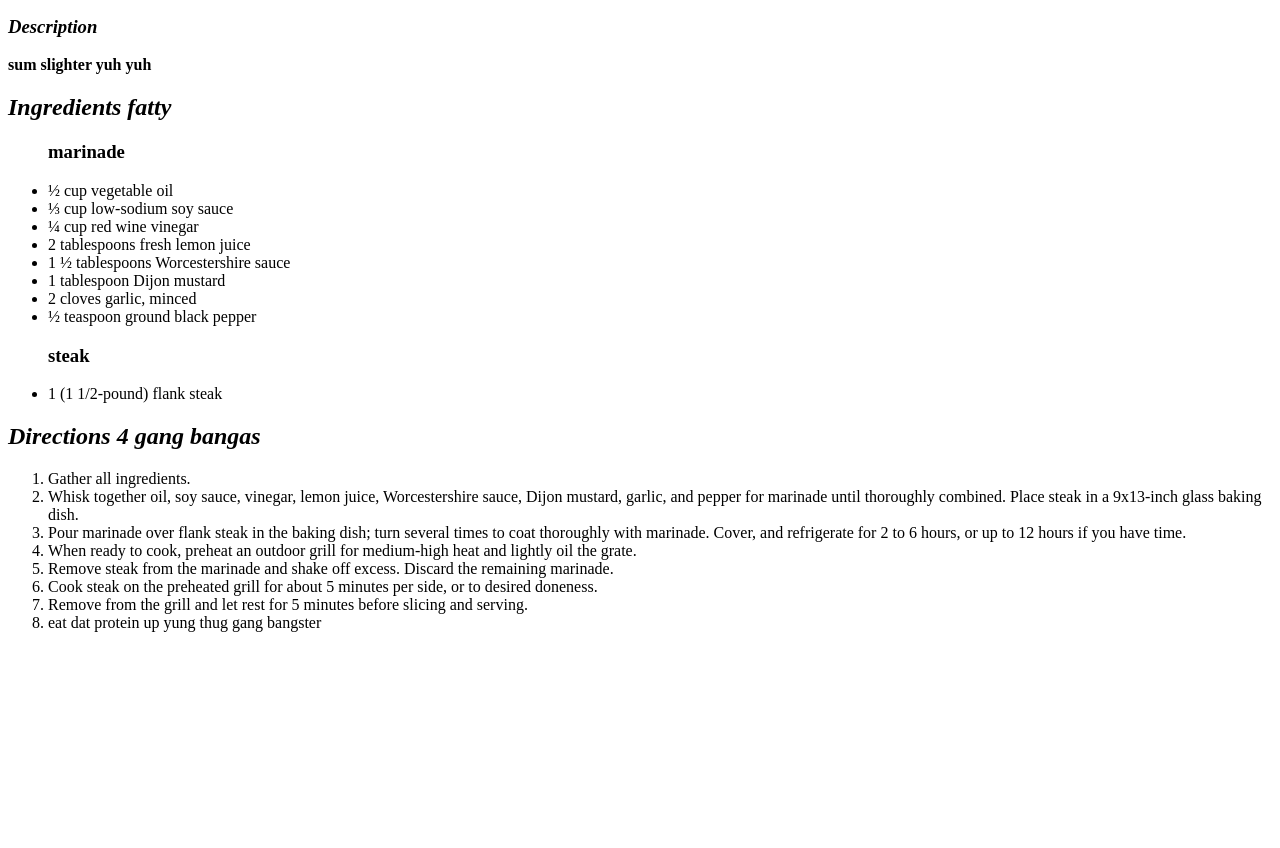
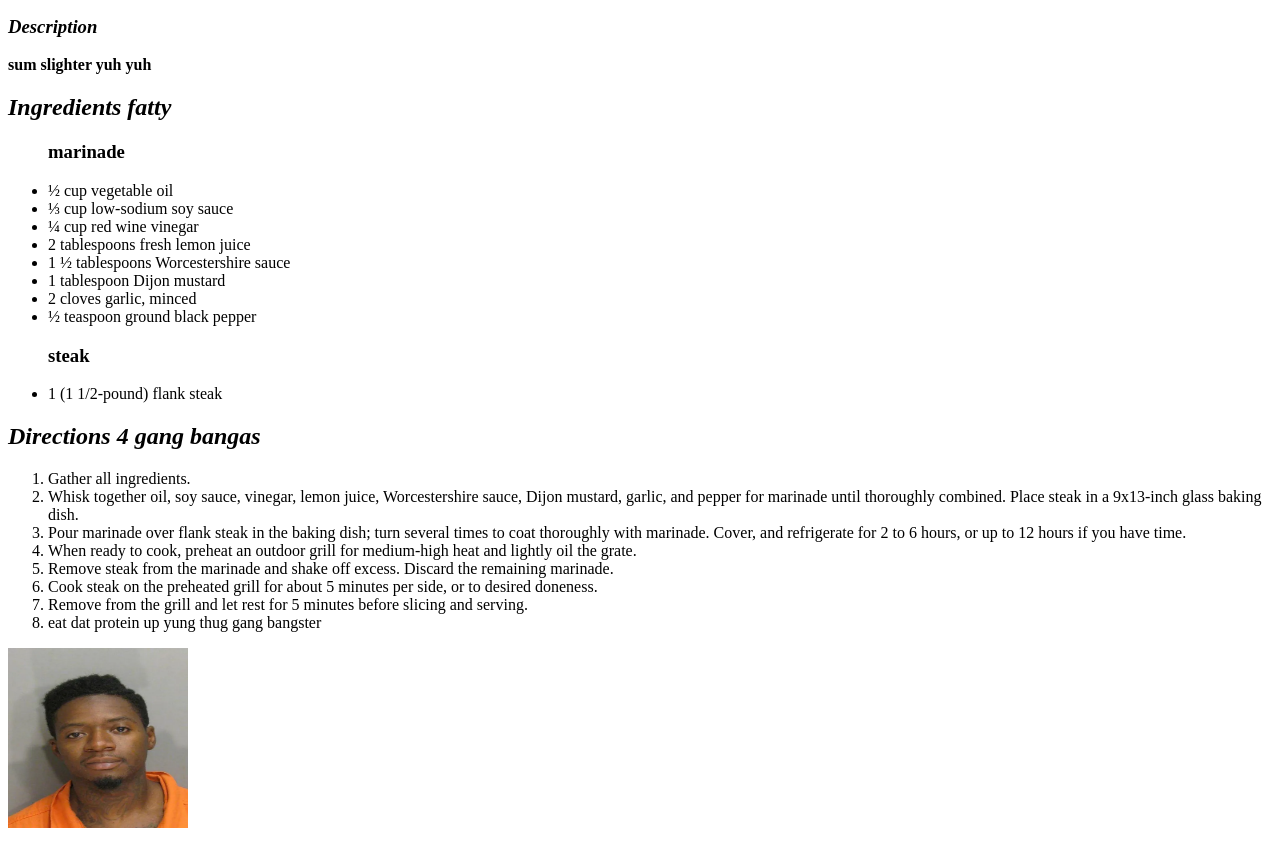
Before and after one commit to bobbyyrice/goat-recipes, a plain HTML site: page recipes/steak.html in a window 1280 px wide. Shown: the part 101-949 px from the top of the page. Before the commit the page ends 800 px from the top, so only its background shows below. Drawn offline with Linux system fonts and the light colour scheme.

Commit message:
the goat status

```diff
--- a/recipes/steak.html
+++ b/recipes/steak.html
@@ -3,7 +3,7 @@
     <body>
         <meta charset="utf-8">
             <h1>goat steak</h1>
-            <p><img src="../pics/steak.jpg" alt="steak" height="180" width="180"></p>
+                <p><img src="../pics/steak.jpg" alt="steak" height="180" width="180"></p>
             <p>
                 <h3><em>Description</em></h3>
                     <p><strong>sum slighter yuh yuh</strong></p>
@@ -32,6 +32,7 @@
                         <li>Remove from the grill and let rest for 5 minutes before slicing and serving.</li>
                         <li>eat dat protein up yung thug gang bangster</li>
                     </ol>
+                <p><img src="../pics/mugshot.jpg" alt="dontavius quandus shablequeeble the third" height="180" width="180"></p>
             </p>
     </body>
 </html>
```
Also changed, not shown: recipes/Feet.html (+1 -0 lines).
